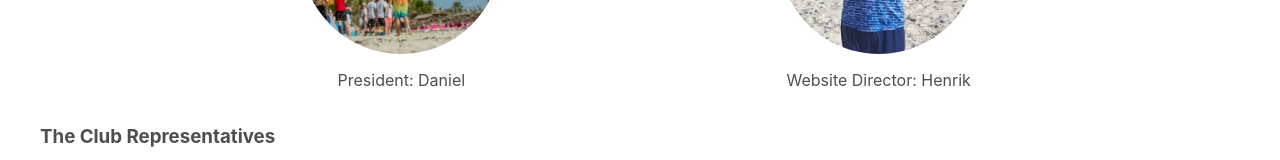
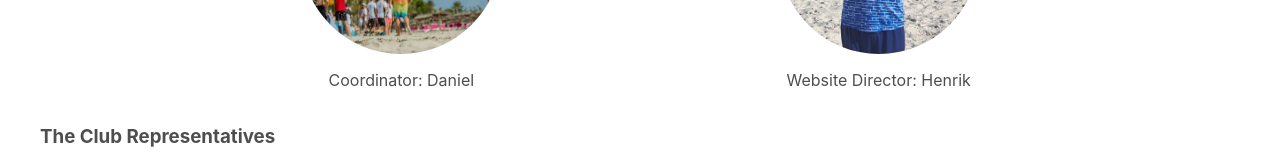
Before and after one commit to Nihabu/ouchWeb, a React (Vite) app: page /ouch in a window 1280 px wide. Shown: the part 510-670 px from the top of the page. Built offline with nearby package versions, Linux system fonts and the light colour scheme.

Commit message:
fix: president -> coordinator

```diff
--- a/src/OUCH.js
+++ b/src/OUCH.js
@@ -2,7 +2,7 @@ import React from "react";
 import { ThemeProvider, Box } from "@mui/system";
 import theme from "./theme";
 import { headerHeight } from "./vars";
-import President from "./images/OUCHPresident.jpg";
+import Coordinator from "./images/OUCHPresident.jpg";
 import Website from "./images/OUCHWebsite.jpeg";
 import ClubRep_Brickers from "./images/ClubRep_Brickers.jpeg";
 import ClubRep_Ekeberg from "./images/ClubRep_Ekeberg.jpeg";
@@ -38,10 +38,10 @@ function OUCH(props) {
 							<Box sx={{ display: "flex", flexDirection: "column", alignItems: "center" }}>
 								<img
 									style={{ width: "200px", height: "200px", borderRadius: "50%" }}
-									src={President}
-									alt="OUCH President"
+									src={Coordinator}
+									alt="OUCH Coordinator"
 								></img>
-								<p>President: Daniel</p>
+								<p>Coordinator: Daniel</p>
 							</Box>
 							<Box sx={{ display: "flex", flexDirection: "column", alignItems: "center" }}>
 								<img
```
